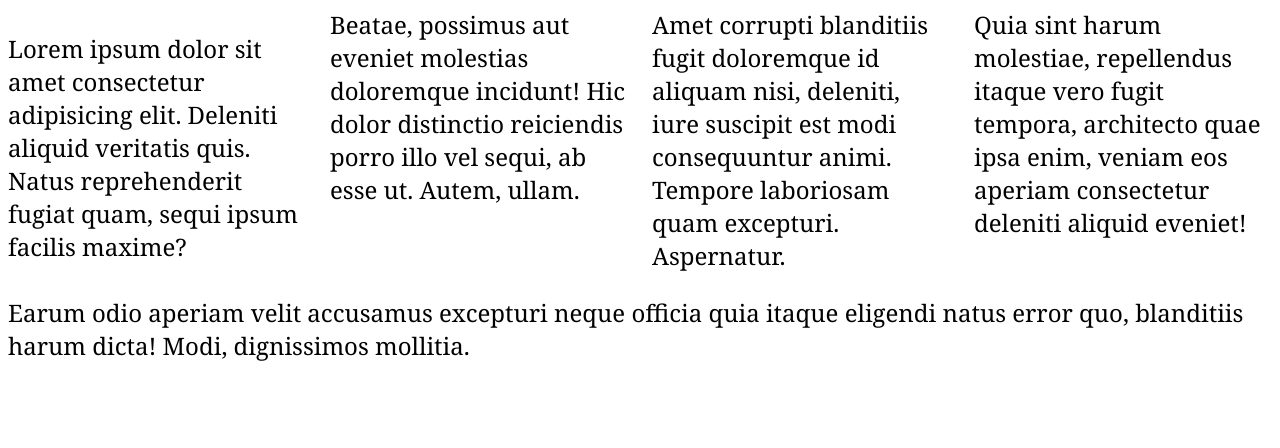
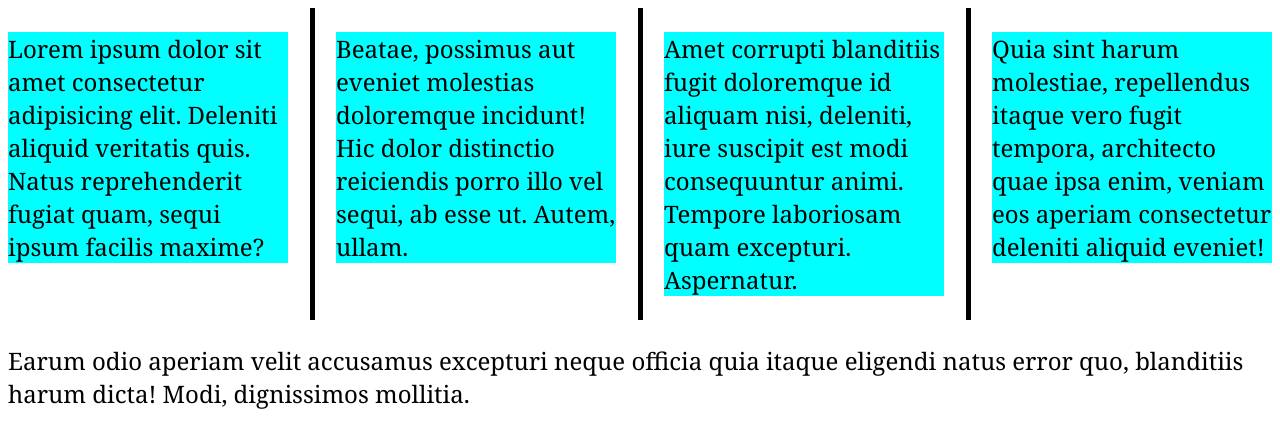
Before and after one commit to Stgaron/css-tutorial-azert--hogy-tanulhassak-bootstrappet, a plain HTML site: page index.html in a window 1280 px wide. Drawn offline with Linux system fonts and the light colour scheme.

Commit message:
12.fejezet 2.rész, gyakorolgatás

```diff
--- a/style.css
+++ b/style.css
@@ -5,4 +5,11 @@ body {
 .columns{
     column-count: 4;
     column-width: 250px;
+    column-rule: 5px solid black;
+    column-gap: 3rem;
 }
+.columns p {
+    background-color: aqua;
+    break-inside:avoid;
+    break-before: column;
+}
```
